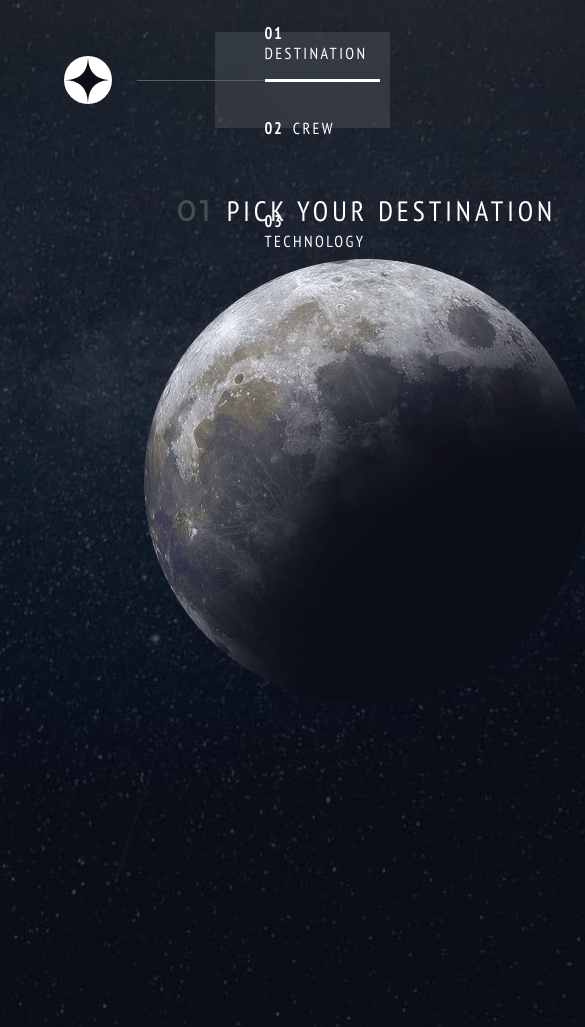
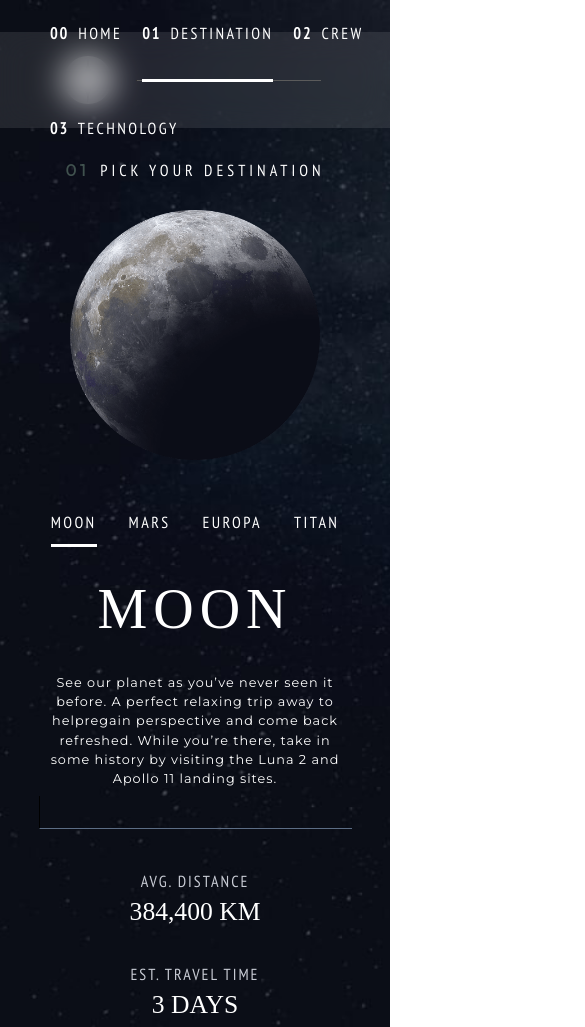
Before and after one commit to ev0lveDD/Space-Tourism, a plain HTML site: page destination-moon.html in a window 390 px wide. Shown: the top 1027 px of the page, 585 px wide, since content can reach past the window. Drawn offline with Linux system fonts and the light colour scheme.

Commit message:
css styles - mobile ver
css styles - mobile ver

```diff
--- a/css/styles-destination.css
+++ b/css/styles-destination.css
@@ -172,7 +172,14 @@ li {
   width: 35%;
 }
 
+.planet-menu {
+  padding: 0;
+}
+
 .planet-button {
+  display: flex;
+  align-content: flex-start;
+  justify-content: flex-start;
   font-family: 'PT Sans Narrow', sans-serif;
   font-size: 1.1rem;
   letter-spacing: 0.15rem;
@@ -186,10 +193,10 @@ li {
 }
 
 .planet-link {
-  display: inline-block;
+  display: flex;
   text-decoration: none;
   color: white;
-  margin: 0 0;
+  margin: 0;
 }
 
 .mid-text {
@@ -218,7 +225,7 @@ li {
   width: 100%;
   display: flex;
   position: center;
-  border-color: #5B5B5B;
+  border-color: #222831;
 }
 
 .planet-number-text {
@@ -227,3 +234,76 @@ li {
   font-weight: bold;
   margin-right: 0.2rem;
 }
+
+@media only screen and (max-width: 620px) {
+  /* For mobile phones: */
+  body{
+      background-image: url("background-destination-mobile.jpg");
+  }
+
+  h1 {
+    font-size: 3.5rem;
+    letter-spacing: 6px;
+    }
+
+  h2 {
+    font-size: 1rem;
+    letter-spacing: 4px;
+    margin: 0 auto;
+  }
+
+  p {
+    font-size: 0.8rem;
+  }
+
+  .navbar, .navbar-background{
+    width: 100%;
+  }
+
+  .left-container {
+    width: 80%;
+    margin-left: 0;
+    padding-top: 0;
+    align-items: center;
+    justify-content: center;
+  }
+
+  .right-container {
+    width: 80%;
+    margin: 3rem 0;
+    padding-top: 0;
+    align-items: center;
+    justify-content: center;
+  }
+
+  #planet-image {
+    height: auto;
+    width: auto;
+    max-width: 250px;
+    max-height: 250px;
+  }
+
+  .mid-container {
+    display: flex;
+    flex-direction: column;
+    width: 100%;
+    align-items: center;
+    justify-content: center;
+  }
+
+  .planet-button {
+    font-size: 1rem;
+    height: 2rem;
+    margin: 0 1rem;
+  }
+
+  .planet-menu {
+    display: flex;
+    flex-direction: row;
+    justify-content: space-evenly;
+    padding: 0;
+  }
+
+  .planet-data{
+    flex-direction: column;
+  }
--- a/css/styles.css
+++ b/css/styles.css
@@ -44,7 +44,6 @@ li {
 }
 
 a {
-  display: inline-block;
   text-decoration: none;
   color: white;
   margin: 2.3rem 0;
@@ -61,6 +60,7 @@ hr {
 }
 
 .header{
+  display: flex;
   padding: 5rem;
   /*border: 3px solid green;*/
 }
@@ -89,6 +89,7 @@ hr {
   top: 2rem;
   width: 45%;
   height: 6rem;
+  padding: 0;
   margin: 0;
   align-items: center;
   justify-content: center;
@@ -111,7 +112,12 @@ hr {
   font-size: 1rem;
   letter-spacing: 0.15rem;
   height: 5.8rem;
+  padding: 0;
   margin: 0 0.625rem;
+  display: flex;
+  flex-direction: row;
+  align-content: flex-start;
+  justify-content: flex-start;
 }
 
 .menu-button:hover {
@@ -159,8 +165,8 @@ hr {
   font-family: 'EUR42', serif;
   font-weight: lighter;
   font-size: 2rem;
-  height: 250px;
-  width: 250px;
+  height: 15.625rem;
+  width: 15.625rem;
   border-radius: 50%;
 }
 
@@ -168,3 +174,46 @@ hr {
   box-shadow: 0 0 0 50px rgba(255, 255, 255, 0.1);
   transition: 0.8s;
 }
+
+@media only screen and (max-width: 620px) {
+  /* For mobile phones: */
+  .navbar, .navbar-background {
+    width: 100%;
+  }
+
+  body{
+      background-image: url("background-home-mobile.jpg");
+  }
+
+  h1 {
+    font-size: 5rem;
+    letter-spacing: 6px;
+    }
+
+  h2 {
+    font-size: 1rem;
+    letter-spacing: 4px;
+    margin: 0 auto;
+  }
+
+  p {
+    font-size: 0.8rem;
+    letter-spacing: 0.1rem;
+  }
+
+  .navbar {
+    width: 100%;
+  }
+
+  .mid-text {
+    width: 80%;
+    text-align: center;
+  }
+
+  .mid-container {
+    width: 100%;
+    display: flex;
+    flex-direction: column;
+    align-items: center;
+    justify-content: center;
+  }
```
Also changed, not shown: css/background-destination-desktop.jpg (added), css/background-destination-mobile.jpg (added), css/background-destination-tablet.jpg (added), css/background-home-desktop.jpg (added), css/background-home-mobile.jpg (added), css/background-home-tablet.jpg (added).
